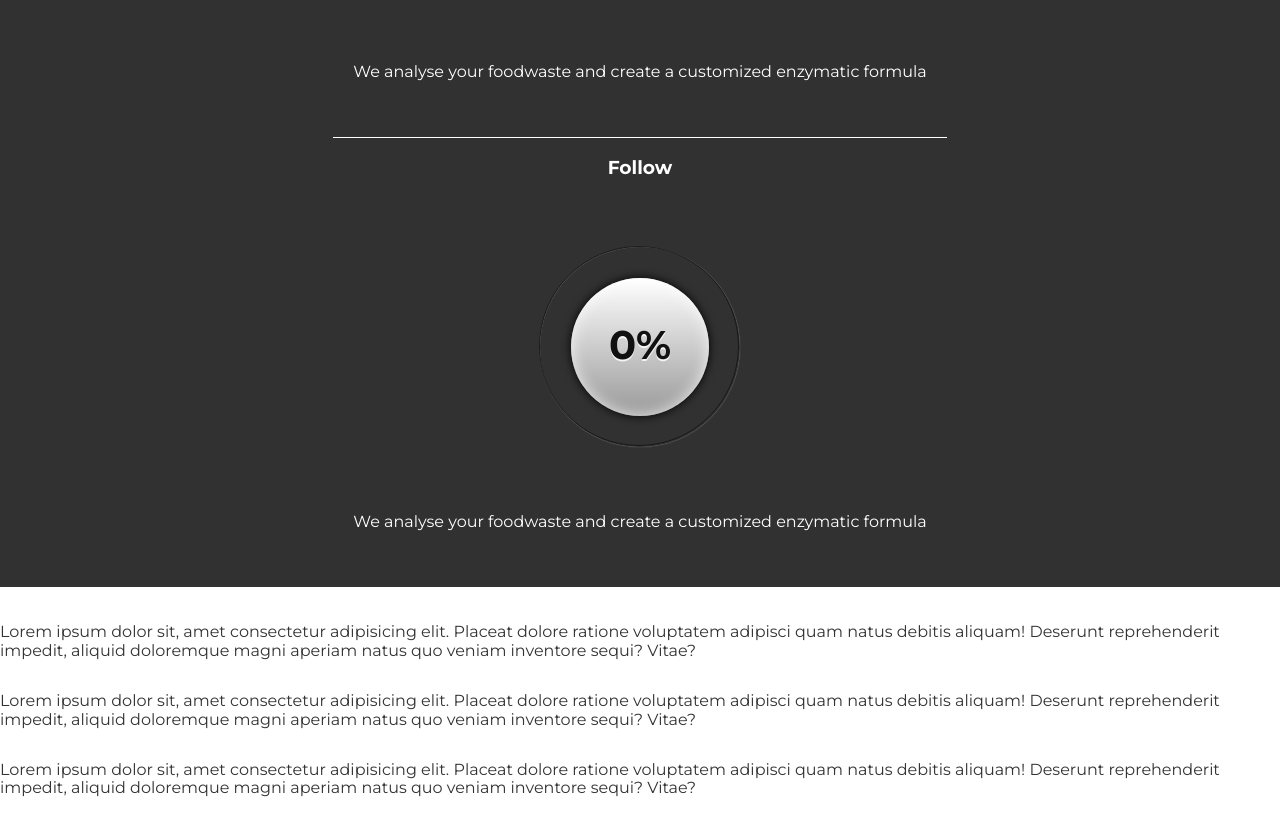
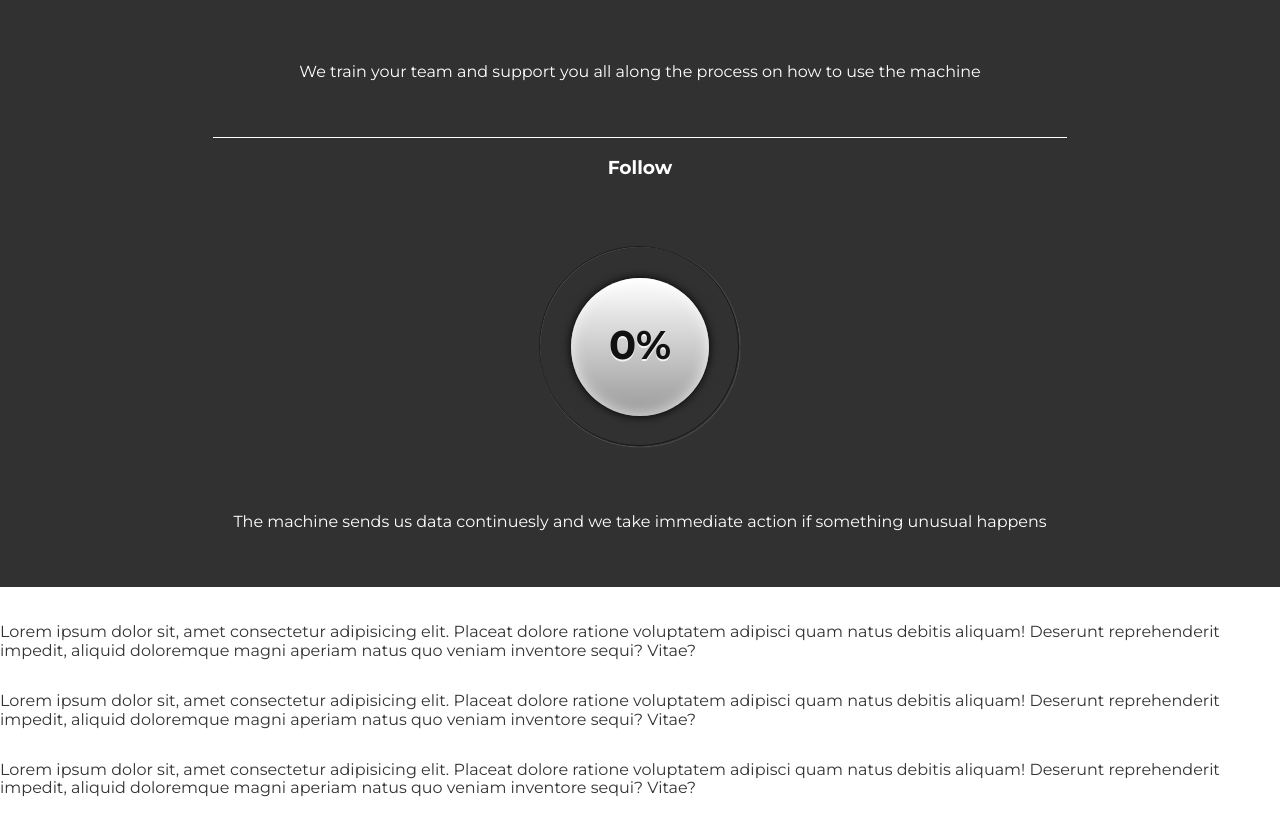
Before and after one commit to danTimmermans/foodbuster, a plain HTML site: page index.html in a window 1280 px wide. Shown: the part 4448-5275 px from the top of the page. Drawn offline with Linux system fonts and the light colour scheme.

Commit message:
section analytics added modified html content commit

```diff
--- a/index.html
+++ b/index.html
@@ -243,7 +243,7 @@ renewable powder! -->
                 </div>
             </div>
             <div class="jaugeDescription">
-                <p>We analyse your foodwaste and create a customized enzymatic formula</p>
+                <p>We train your team and support you all along the process on how to use the machine</p>
             </div>
         </div>
         <div class="jauge-container">
@@ -257,7 +257,7 @@ renewable powder! -->
                 </div>
             </div>
             <div class="jaugeDescription">
-                <p>We analyse your foodwaste and create a customized enzymatic formula</p>
+                <p>The machine sends us data continuesly and we take immediate action if something unusual happens</p>
             </div>
         </div>
     </section>
```
